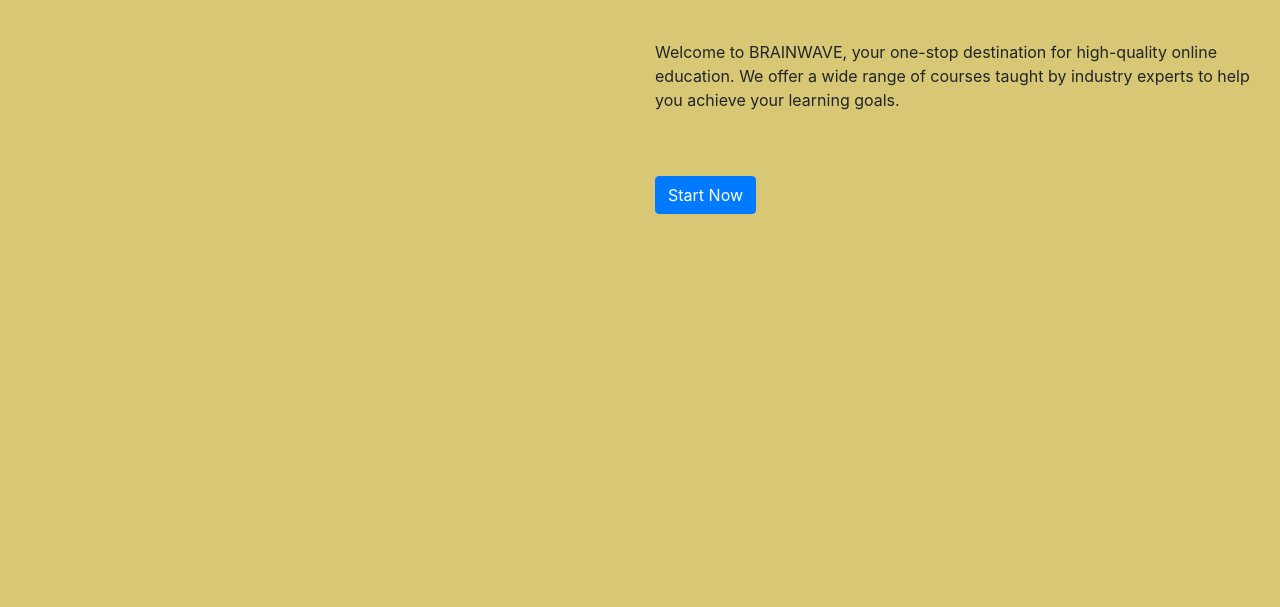
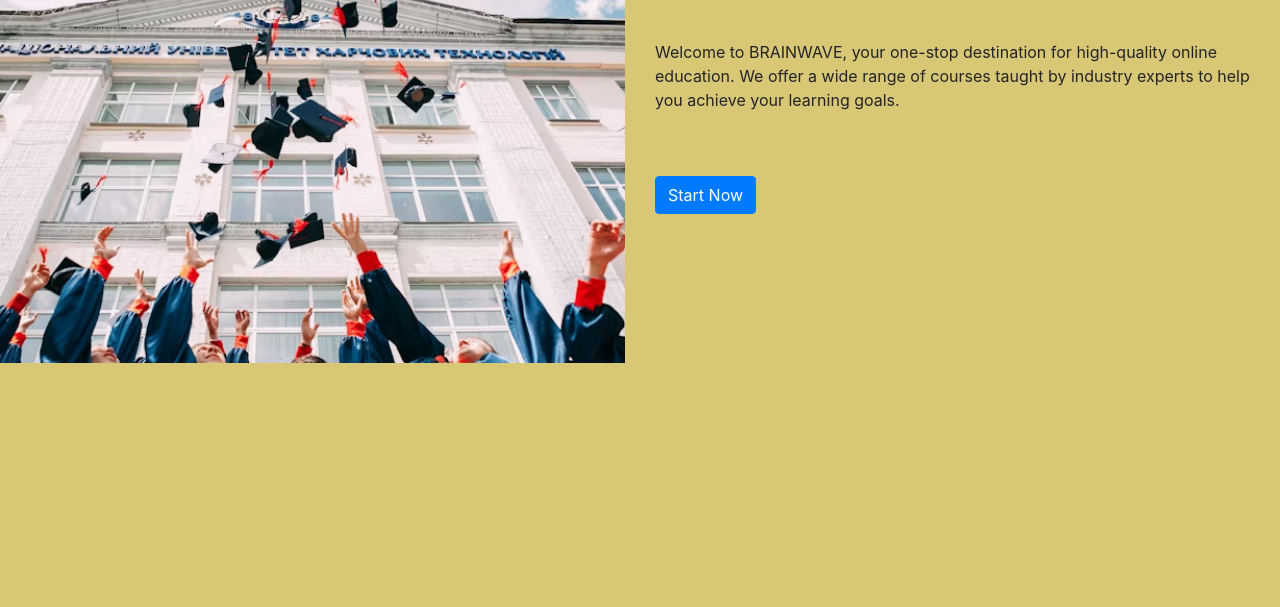
Before and after one commit to Nuwandi-Dulshara/my_educational_website, a plain HTML site: page index.html in a window 1280 px wide. Shown: the part 193-800 px from the top of the page. Drawn offline with nearby package versions, Linux system fonts and the light colour scheme; files whose address does not match are found by name.

Commit message:
second commit of  index.html
body of the index.hml

```diff
--- a/index.html
+++ b/index.html
@@ -71,12 +71,11 @@
         </ul>
       </div>
     </nav>
-    <!-- Main Content -->
     <div class="row mt-5">
       <div class="col-md-6">
-        <img src="edu.jpg" alt="Image" class="img-fluid" width="100%" height="100%">
+        <img src="image/edu.jpg" alt="Image" class="img-fluid" width="100%" height="100%">
       </div>
-      <!-- Text -->
+
       <div class="col-md-6">
         <h2>Best educational website for learning</h2>
         <br>
@@ -87,14 +86,10 @@
         <a href="course.html" class="btn btn-primary">Start Now</a>
       </div>
     </div>
-
-
-  <!-- Bootstrap JS, jQuery, Popper.js -->
-  <script src="https://code.jquery.com/jquery-3.5.1.slim.min.js"></script>
-  <script src="https://cdn.jsdelivr.net/npm/@popperjs/core@2.5.3/dist/umd/popper.min.js"></script>
-  <script src="https://stackpath.bootstrapcdn.com/bootstrap/4.5.2/js/bootstrap.min.js"></script>
-
-  <script >
+    <script src="https://code.jquery.com/jquery-3.5.1.slim.min.js"></script>
+    <script src="https://cdn.jsdelivr.net/npm/@popperjs/core@2.5.3/dist/umd/popper.min.js"></script>
+    <script src="https://stackpath.bootstrapcdn.com/bootstrap/4.5.2/js/bootstrap.min.js"></script>
+    <script >
 
     $(document).ready(function() {
       $('.navbar-nav .nav-link').on('click', function() {
```
